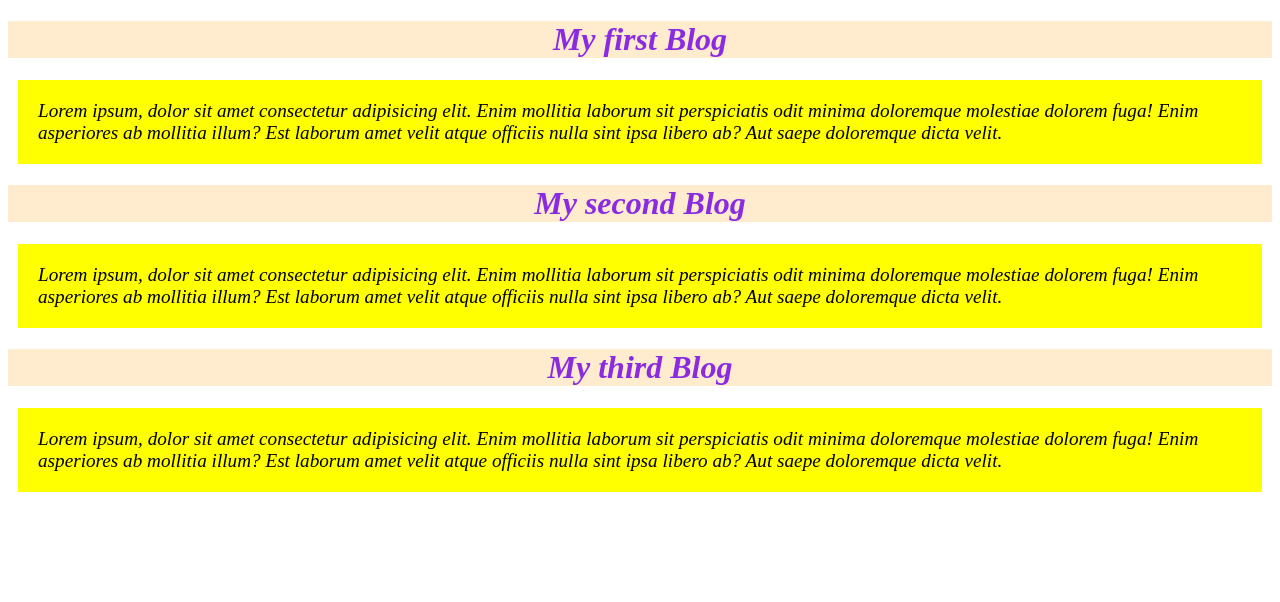
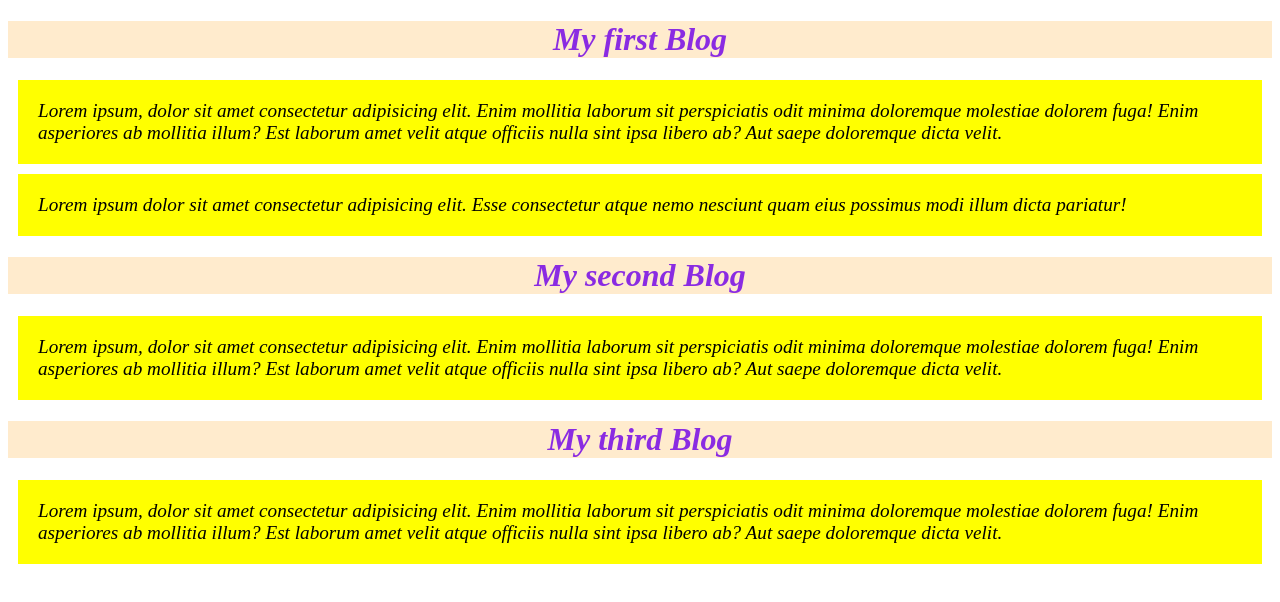
Before and after one commit to mehedi428/My-first-github-repository, a plain HTML site: page index.html in a window 1280 px wide. Drawn offline with Linux system fonts and the light colour scheme.

```diff
--- a/index.html
+++ b/index.html
@@ -11,6 +11,7 @@
     <var>
         <h1>My first Blog</h1>
         <p>Lorem ipsum, dolor sit amet consectetur adipisicing elit. Enim mollitia laborum sit perspiciatis odit minima doloremque molestiae dolorem fuga! Enim asperiores ab mollitia illum? Est laborum amet velit atque officiis nulla sint ipsa libero ab? Aut saepe doloremque dicta velit.</p>
+        <p>Lorem ipsum dolor sit amet consectetur adipisicing elit. Esse consectetur atque nemo nesciunt quam eius possimus modi illum dicta pariatur!</p>
     </var>
     <var>
         <h1>My second Blog</h1>
```
